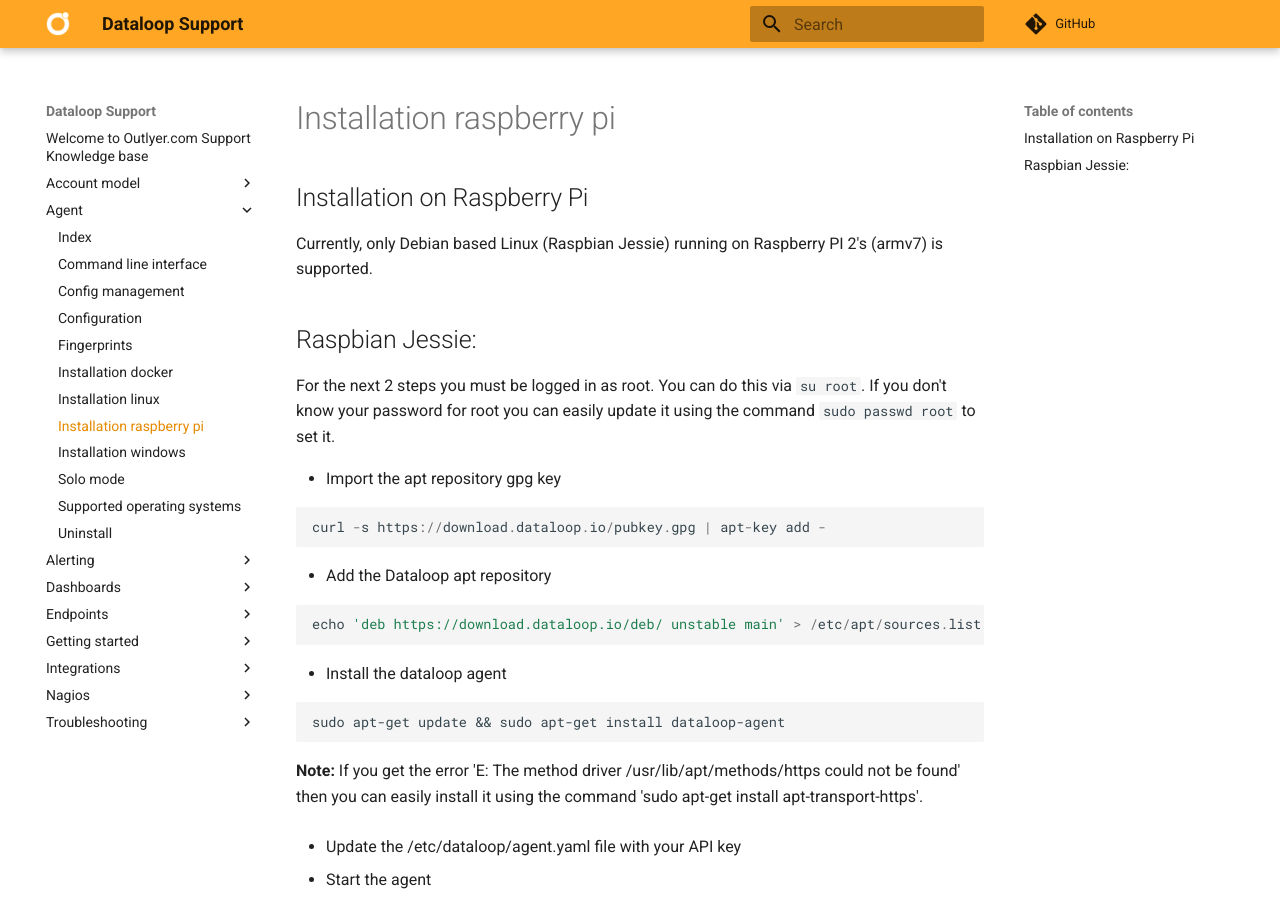
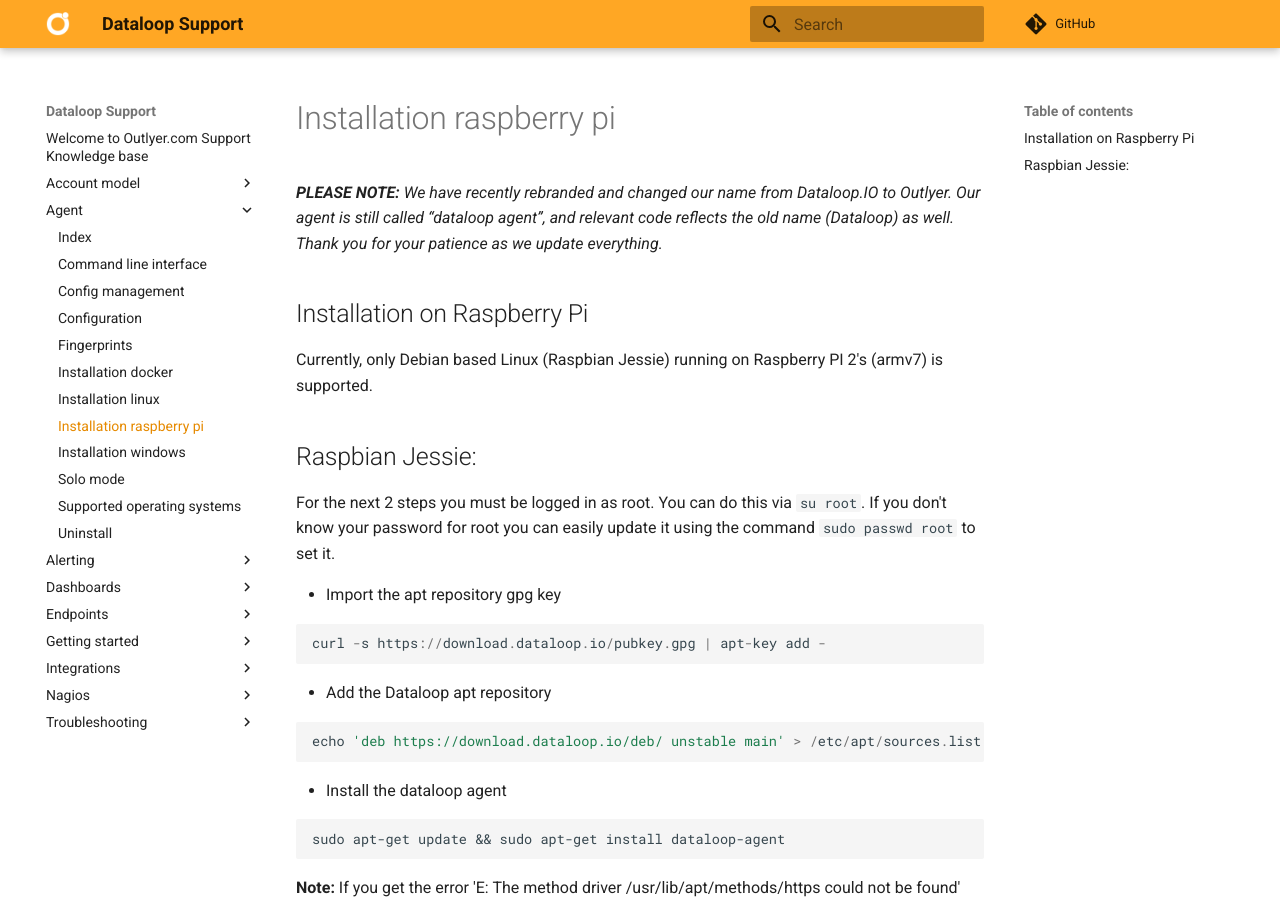
Before and after one commit to dataloop/dataloop-support, an MkDocs documentation site: the page built from docs/agent/installation_raspberry_pi.md, in a window 1280 px wide and 900 px high. Built offline with MkDocs 1.6.1 and Material for MkDocs 9.7.7, drawn with Linux system fonts in a browser that asks for light colours; comment, search, counter and statistics services are not loaded.

Commit message:
replace Dataloop? + added comment re rebrand above

```diff
--- a/docs/agent/installation_raspberry_pi.md
+++ b/docs/agent/installation_raspberry_pi.md
@@ -1,3 +1,5 @@
+_**PLEASE NOTE:** We have recently rebranded and changed our name from Dataloop.IO to Outlyer. Our agent is still called “dataloop agent”, and relevant code reflects the old name (Dataloop) as well. Thank you for your patience as we update everything._
+
 ## Installation on Raspberry Pi
 
 Currently, only Debian based Linux (Raspbian Jessie) running on Raspberry PI 2's (armv7) is supported.
```
